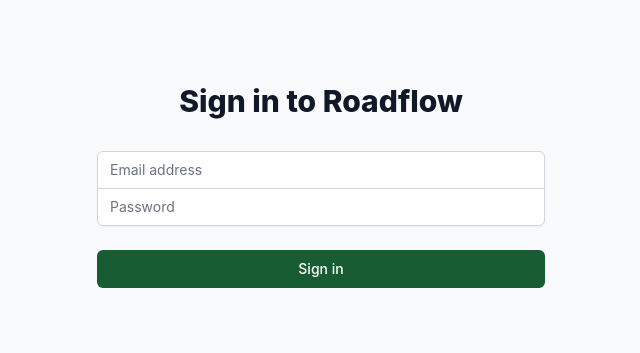
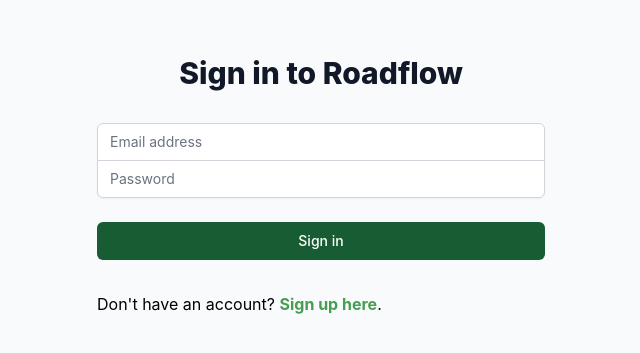
Before and after one commit to Roadflow-ai/roadflow-app, a Nuxt app: page /login in a window 1280 px wide. Shown: the part 215-568 px from the top of the page, without its empty margins (319-959 px from the left). Built offline with nearby package versions, Linux system fonts and the light colour scheme.

Commit message:
chore: :lipstick: agregar mensajes para usuarios con/sin cuenta en login y registro

```diff
--- a/pages/(auth)/login.vue
+++ b/pages/(auth)/login.vue
@@ -46,6 +46,12 @@
 			</button>
 		</div>
 	</form>
+	<p>
+		Don't have an account?
+		<NuxtLink to="/signup" class="text-green-500 font-bold"
+			>Sign up here</NuxtLink
+		>.
+	</p>
 </template>
 
 <script setup>
--- a/pages/(auth)/signup.vue
+++ b/pages/(auth)/signup.vue
@@ -85,6 +85,10 @@
 			</button>
 		</div>
 	</form>
+	<p>
+		Already have an account?
+		<NuxtLink to="/login" class="text-green-500 font-bold">Log in</NuxtLink>.
+	</p>
 </template>
 
 <script setup>
```
